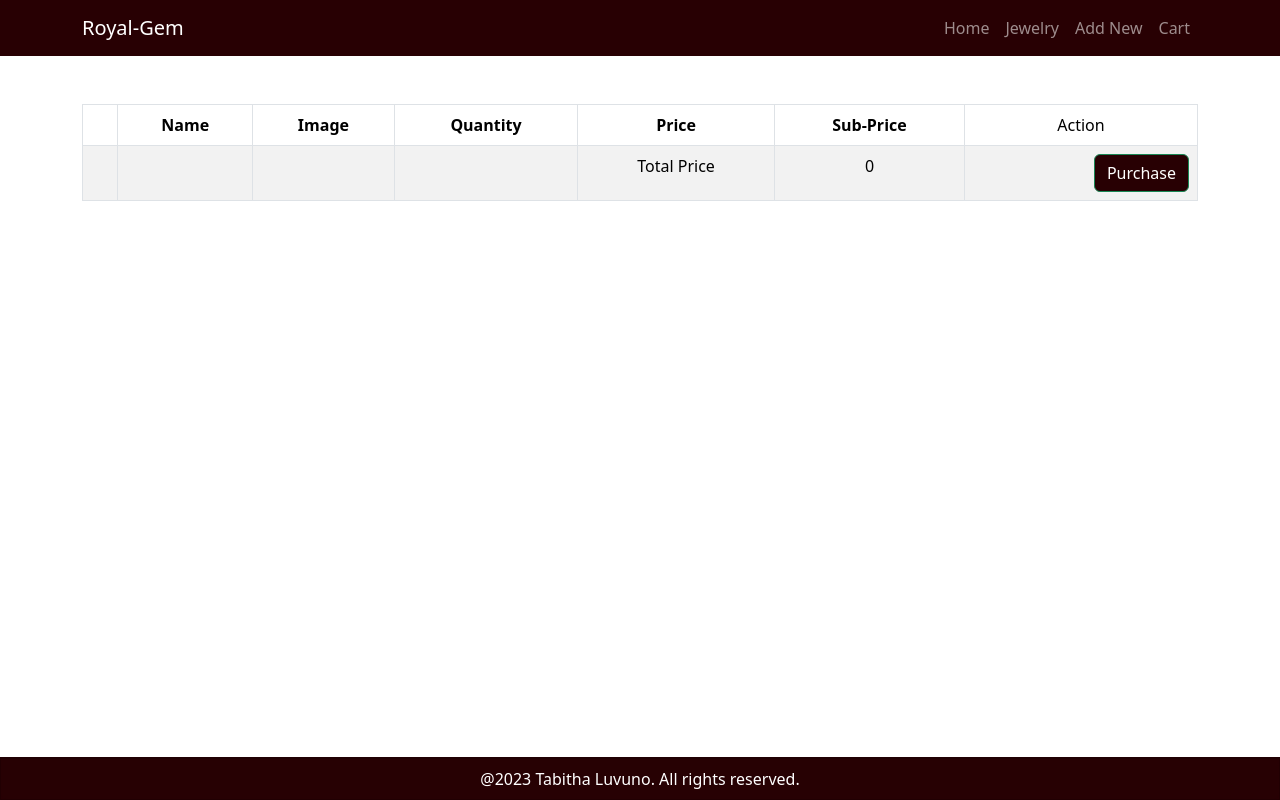
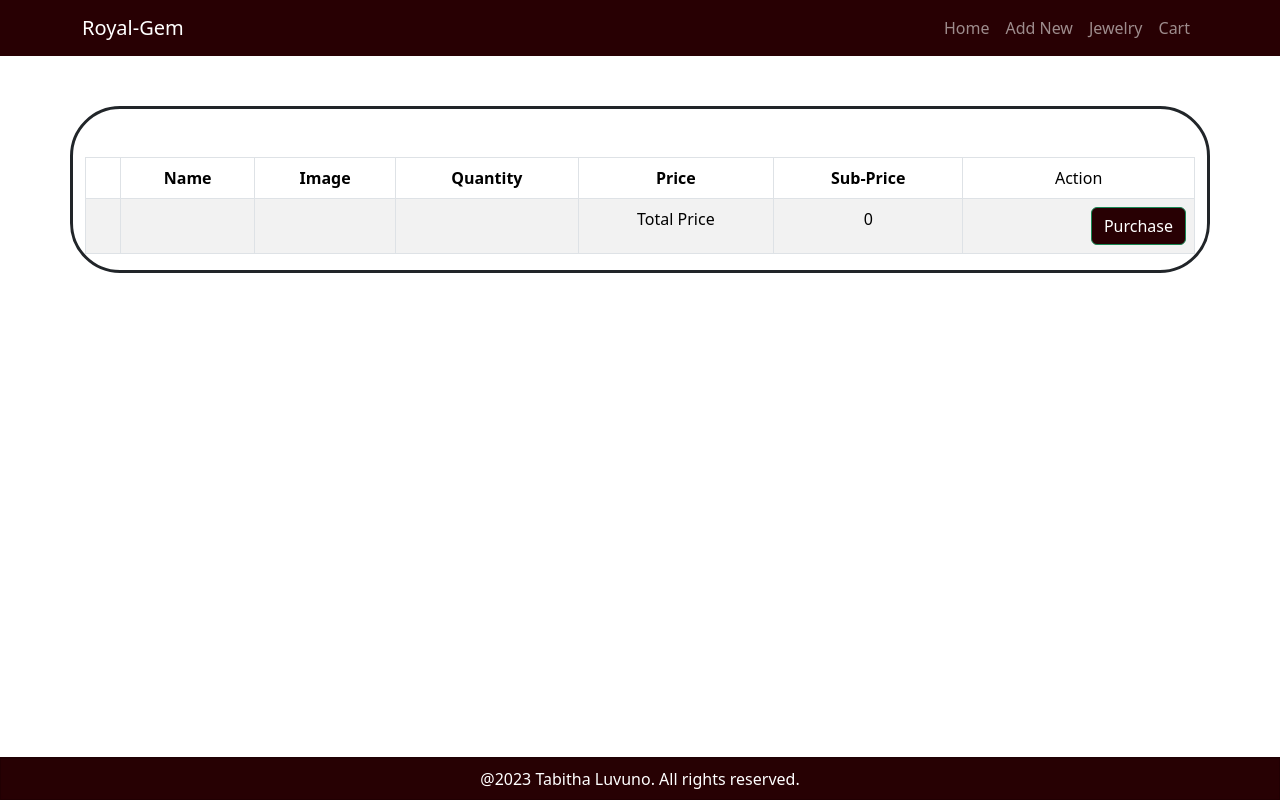
Before and after one commit to Tarbiee/Royal-gem, a React (Create React App) app: page /cart in a window 1280 px wide. Built offline with nearby package versions, Linux system fonts and the light colour scheme; data requests are answered from the project's data file.

Commit message:
Add search bar

```diff
--- a/src/App.css
+++ b/src/App.css
@@ -29,7 +29,7 @@
   left: 0;
   width: 100%;
   height: 100%;
-  background: rgba(207, 77, 77, 0.5);
+  background: rgba(88, 13, 13, 0.5);
   color: #fff;
   display: flex;
   align-items: center;
--- a/src/Components/Cart.js
+++ b/src/Components/Cart.js
@@ -10,7 +10,7 @@ import {Button} from 'react-bootstrap';
 function Cart({cartItem, handleDelete, total,handlePurchase}) {
 
   return (
-    <Container style={{padding: 'irem'}}>
+    <Container style={{padding: 'irem', border:"solid", marginTop:"50px",borderRadius:"50px"}}>
     <div>
       <br></br>
       <br></br>
--- a/src/Components/NavBar.js
+++ b/src/Components/NavBar.js
@@ -16,8 +16,8 @@ function NavBar() {
           <Navbar.Brand href="#home">Royal-Gem</Navbar.Brand>
           <Nav className="ml-auto">
             <Nav.Link as={Link} to={"/"}>Home</Nav.Link>
+            <Nav.Link as={Link} to={"/jewelForm"}>Add New</Nav.Link>
             <Nav.Link as={Link} to={"/jewelCard"}>Jewelry</Nav.Link>
-            <Nav.Link as={Link} to={"/jewelForm"}>Add New</Nav.Link>
             <Nav.Link as={Link} to={"/cart"}>Cart</Nav.Link>
           </Nav>
         </Container>
```
